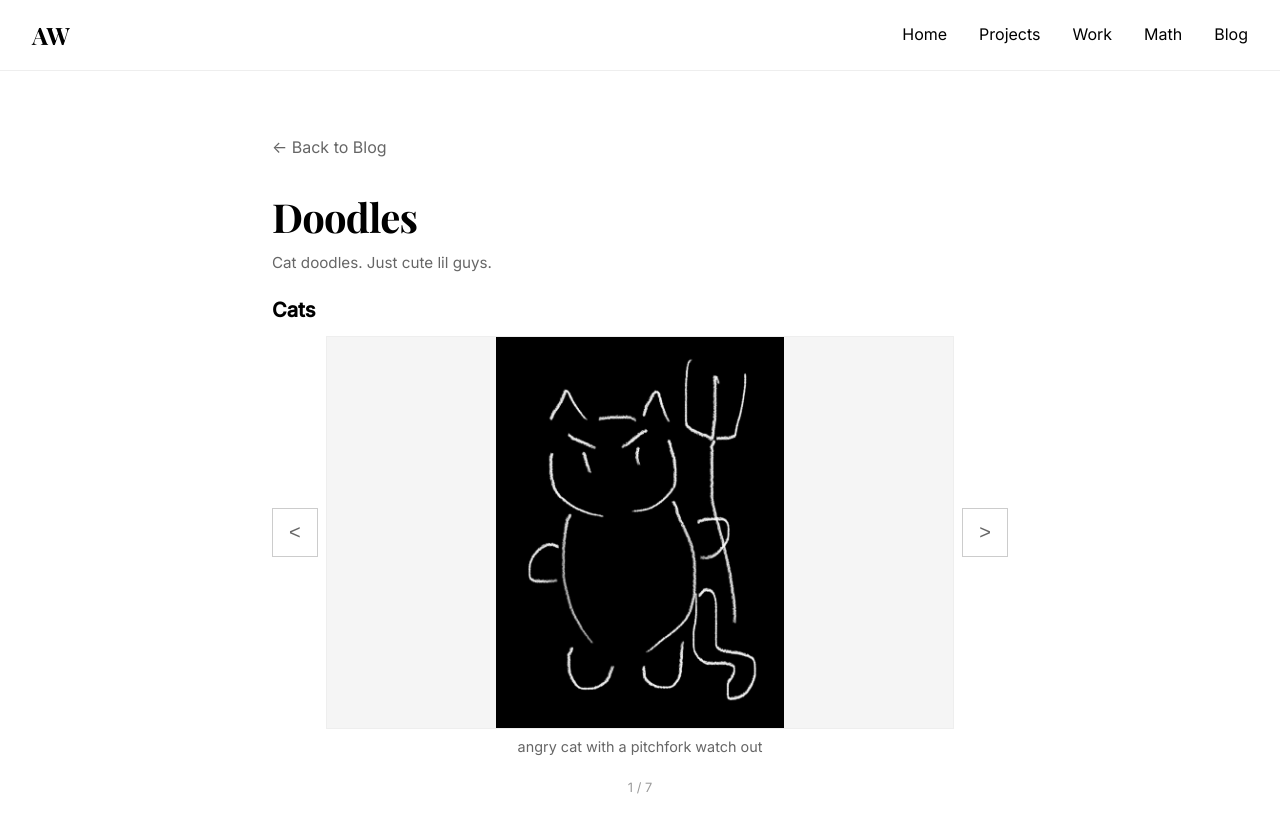
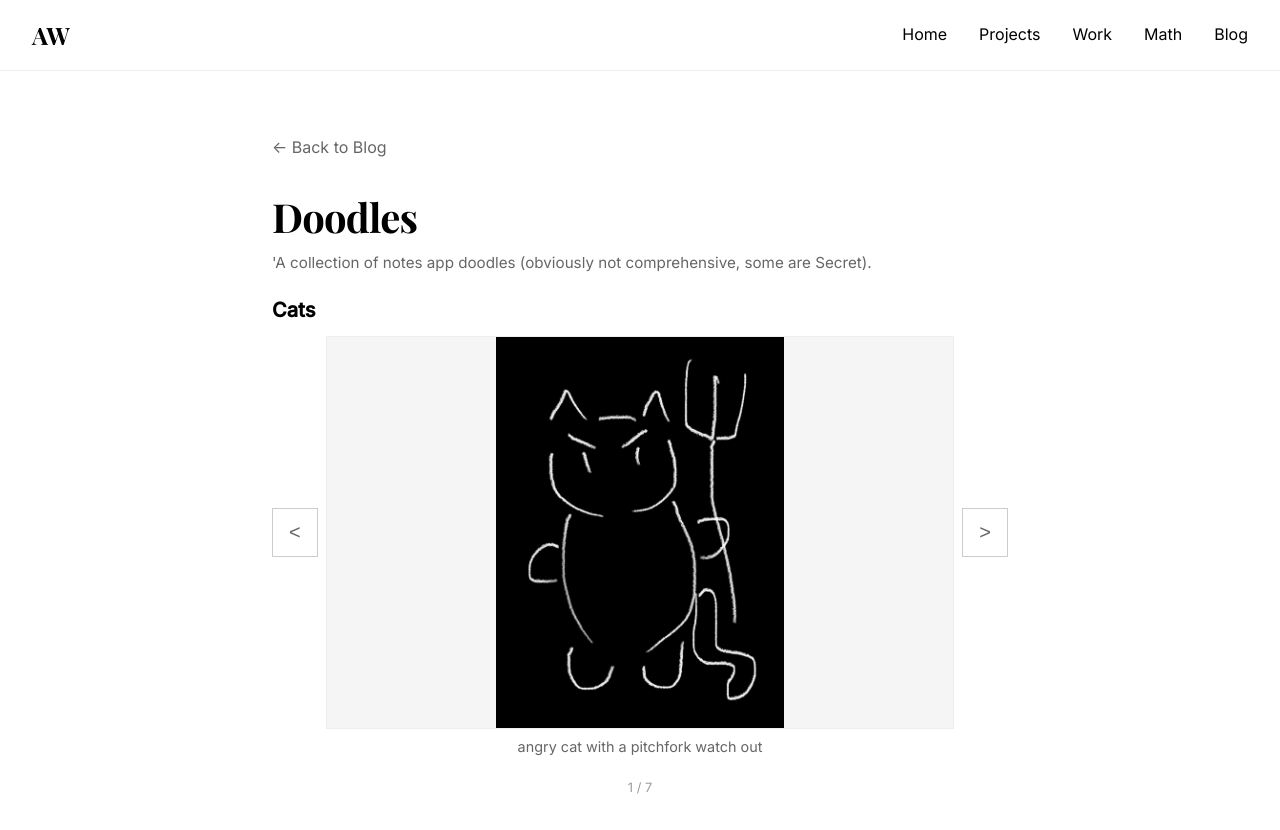
Before and after one commit to alissawu/alissasite, a Next.js app: page /blog/doodles in a window 1280 px wide. Shown: the top 830 px of the page. Built offline with nearby package versions, Linux system fonts and the light colour scheme.

Commit message:
fixed description claude wrote the prev and forgot to change bruh

```diff
--- a/src/app/blog/doodles/page.tsx
+++ b/src/app/blog/doodles/page.tsx
@@ -15,7 +15,7 @@ export default function DoodlesPage() {
 
         <article className={styles.postContent}>
           <h1>Doodles</h1>
-          <p className={styles.date}>Cat doodles. Just cute lil guys.</p>
+          <p className={styles.date}>'A collection of notes app doodles (obviously not comprehensive, some are Secret).</p>
 
           <section>
             <PanelCarousel
```
